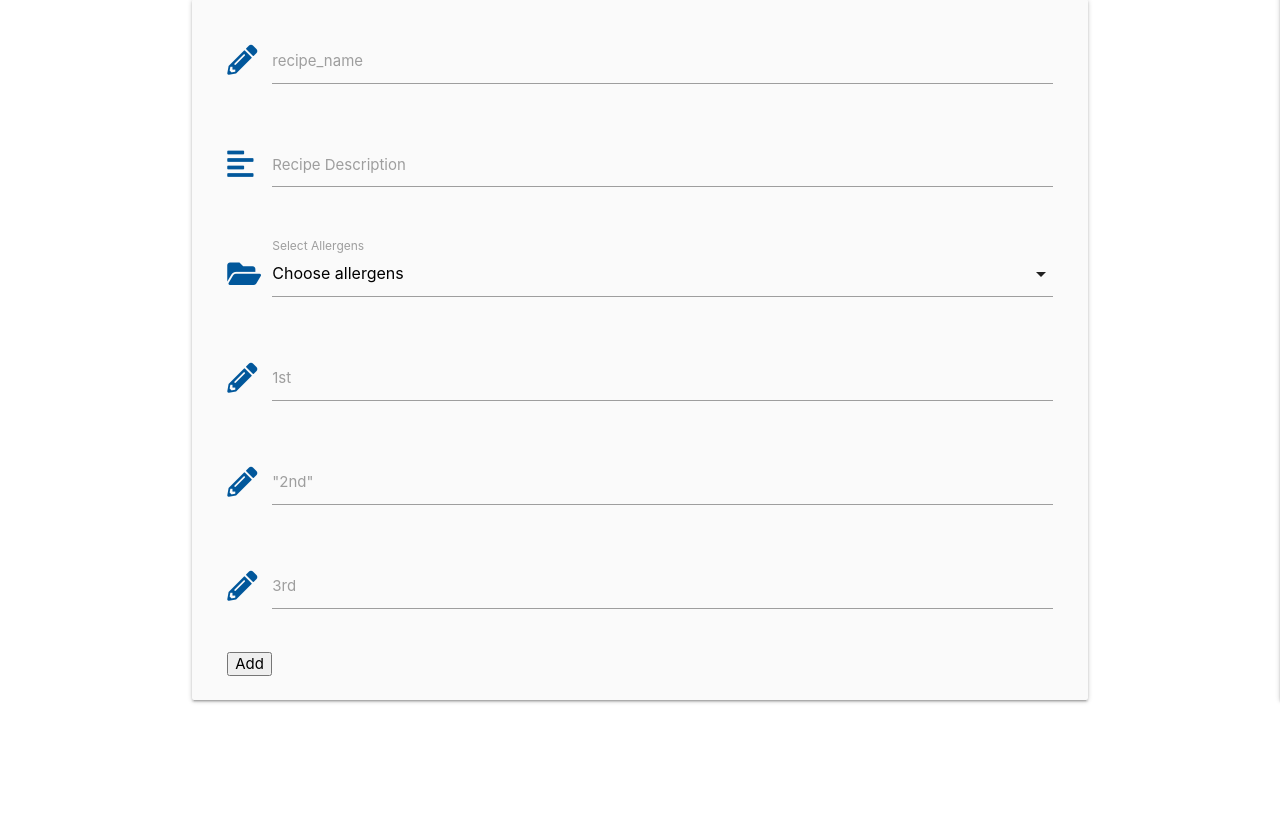
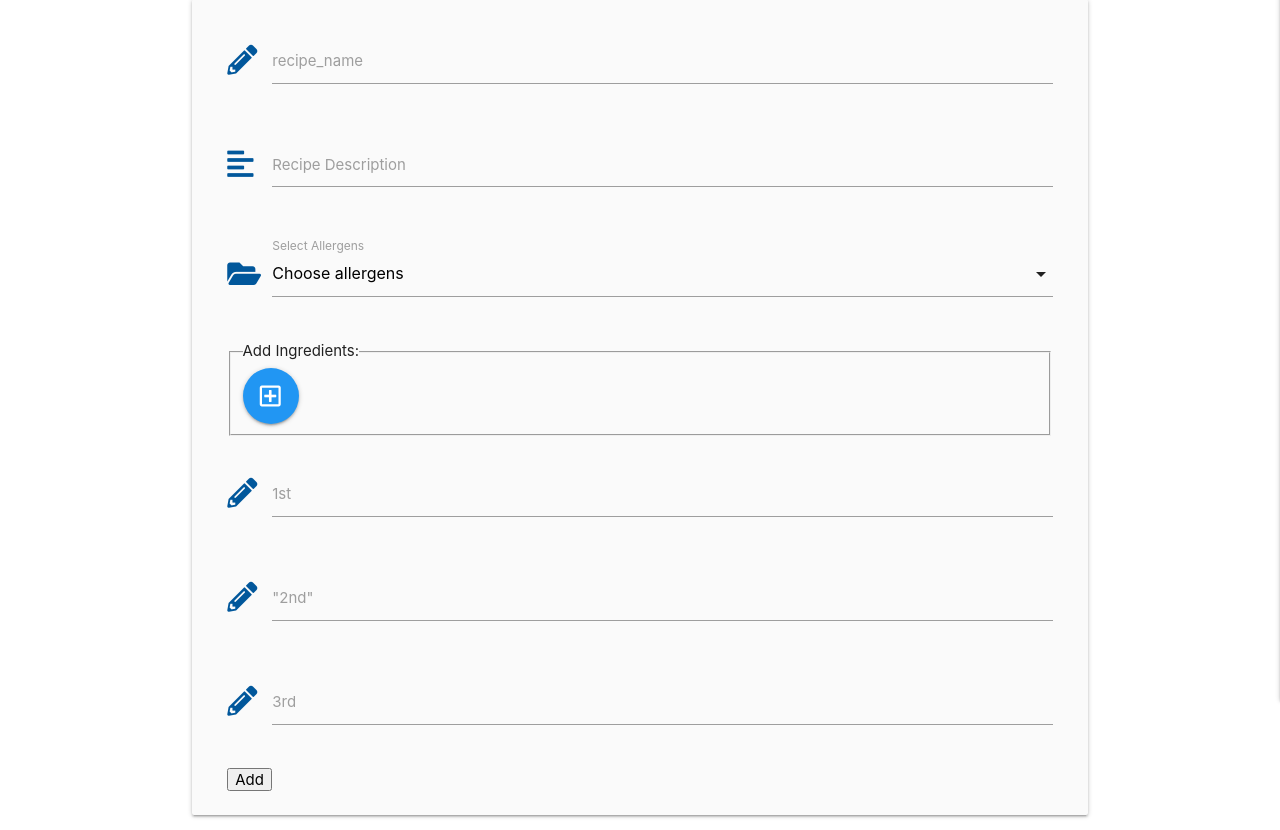
Before and after one commit to coder187/ci_ms3_cookbook, a Flask app: page /add_recipe.html in a window 1280 px wide. Shown: the part 160-990 px from the top of the page. Before the commit the page ends 863 px from the top, so only its background shows below. Run offline with Flask 2, Linux system fonts and the light colour scheme; data that the repository does not hold is empty; some libraries are stand-ins or nearby versions.

Commit message:
add dynamic ingredient input field to add recipe form

```diff
--- a/static/js/script.js
+++ b/static/js/script.js
@@ -2,6 +2,7 @@ $(document).ready(function(){
     $('.sidenav').sidenav({edge: 'right'});
     $('.tooltipped').tooltip();
     $('select').formSelect();
+    $('.fixed-action-btn').floatingActionButton();
     });
 
 
--- a/templates/add_recipe.html
+++ b/templates/add_recipe.html
@@ -32,12 +32,23 @@
                 <select id="allergens" name="allergens" class="validate" multiple required>
                     <option value="" disabled selected>Choose allergens</option>
                     {% for allergen in allergens %}
-                    <option value="{{allergen.allergen}}">{{allergen.allergen}}</option>
+                        <option value="{{allergen.allergen}}">{{allergen.allergen}}</option>
                     {% endfor %}
                 </select>
                 <label for="category_name">Select Allergens</label>
             </div>
         </div>
+        <div class="row">
+            <div class="col s12">
+                <fieldset>
+                    <legend>Add Ingredients:</legend>
+                    <button type = "button" class="btn-floating btn-large waves-effect waves-light blue" onclick="addIngredient(GetLastStepNo()+1);"><i class="far fa-plus-square"></i></button>
+                    <div id="ingredients-container">
+                    </div>
+                </fieldset>
+            </div>
+        </div>
+
         <!-- METHOD ONE -->
         <div class="row">
             <div class="input-field col s12">
@@ -67,5 +78,56 @@
 
     </form>
 
+<script>
+function GetLastStepNo(){
+  Cont = document.getElementById('ingredients-container')
+  divChildren = Cont.childNodes;
 
+  let x = 0;
+  if (divChildren.length == 0) {
+    return 0;
+  }
+  else {
+    for (var i=0; i < divChildren.length; i++) {
+      let str = divChildren[i].id;
+      if (typeof str !== 'undefined'){
+        if (str.includes("step_no")) {
+          x++;
+        }
+      }
+    }
+  }
+  return x;
+}
+    function addIngredient(num){
+        ingCont = document.getElementById('ingredients-container')
+        // Create a break line element
+        let br = document.createElement("br");
+        let no = document.createElement("input");
+        no.setAttribute("type", "text");
+        no.setAttribute("id", "ing_" + num);
+        no.setAttribute("name", "ing[]");
+        no.setAttribute("placeholder", "add your ingredient here");
+
+        let but = document.createElement("button")
+        but.setAttribute("type","button")
+        but.setAttribute("id","but_" + num)
+        but.setAttribute("name", "but_"+ num);
+        but.setAttribute("onclick","removeIngredient(" + num +");")
+        but.setAttribute("class","btn-floating btn-small waves-effect waves-light red")
+        but.innerHTML= "<i class='far fa-minus-square'></i>"
+
+
+        ingCont.appendChild(br);
+        ingCont.appendChild(no);
+        ingCont.appendChild(but);
+
+    }
+
+    function removeIngredient(stepno){
+        let b = document.getElementById("but_" + stepno).remove();
+        let t = document.getElementById("ing_" + stepno).remove();
+    }
+
+</script>
 {% endblock%}
```
